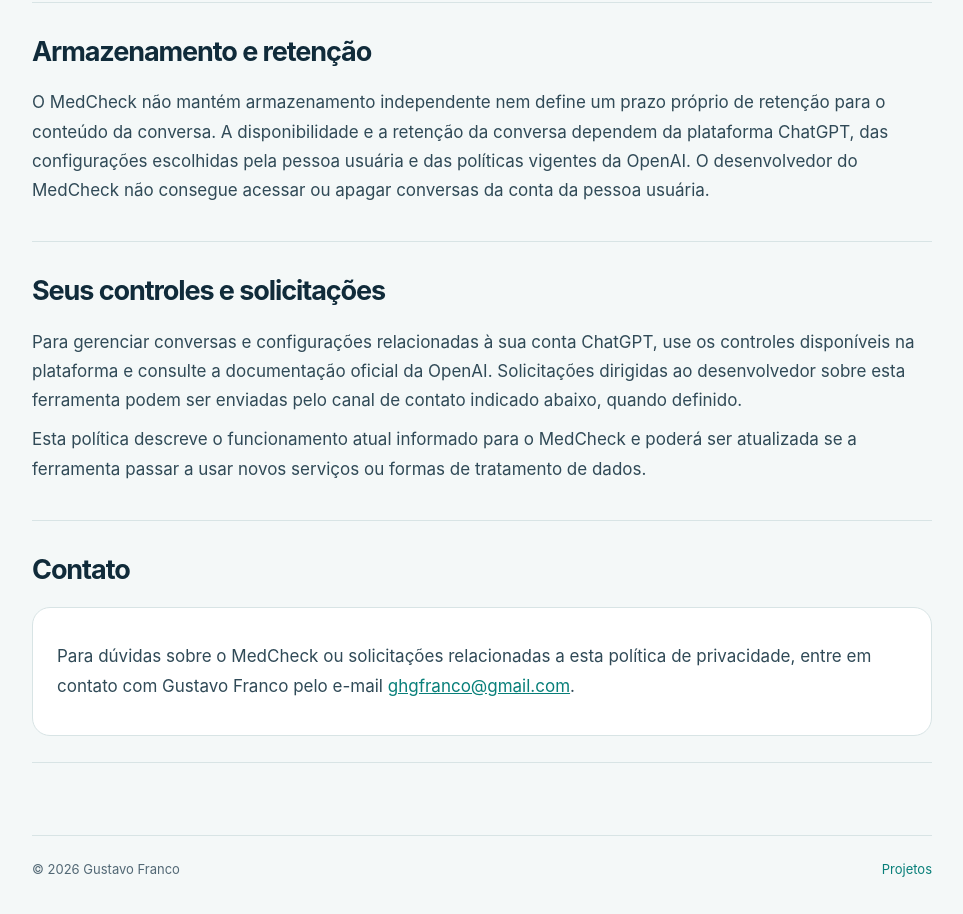
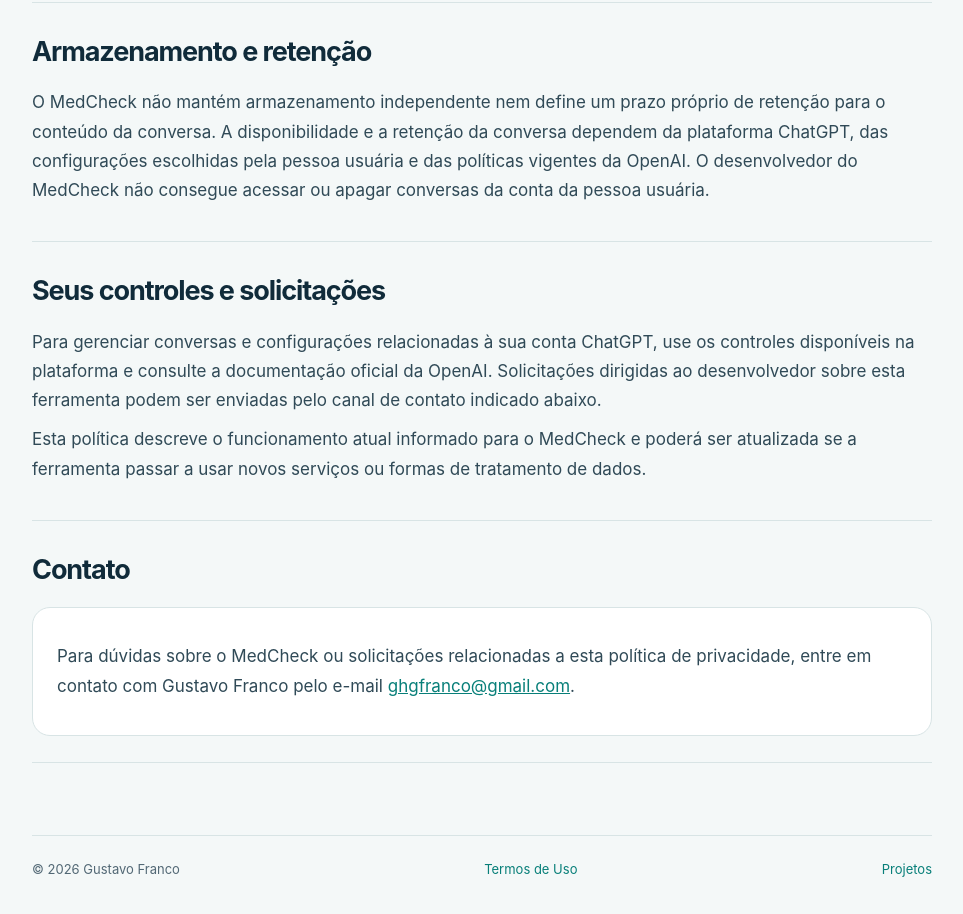
Before and after one commit to ghgfranco/medcheck-cirurgia-pediatrica, a plain HTML site: page index.html in a window 1280 px wide. Shown: the part 1463-2377 px from the top of the page, without its empty margins (158-1121 px from the left). Drawn offline with Linux system fonts and the light colour scheme.

Commit message:
Link MedCheck terms of use

```diff
--- a/index.html
+++ b/index.html
@@ -3,7 +3,7 @@
 <head>
   <meta charset="utf-8">
   <meta name="viewport" content="width=device-width, initial-scale=1">
-  <meta name="description" content="Conheça o MedCheck - Cirurgia Pediátrica, seu funcionamento e política de privacidade.">
+  <meta name="description" content="Conheça o MedCheck - Cirurgia Pediátrica, seu funcionamento, termos de uso e política de privacidade.">
   <meta name="theme-color" content="#102b3a">
   <title>MedCheck - Cirurgia Pediátrica | Gustavo Franco</title>
   <style>
@@ -15,15 +15,15 @@
   <main class="wrap">
     <section class="hero"><div class="eyebrow">Ferramenta de comunicação médica</div><h1>MedCheck - Cirurgia Pediátrica</h1><p>Revisão crítica de conteúdo para publicações sobre cirurgia pediátrica, com foco em clareza, valor educativo, clichês e segurança da comunicação.</p></section>
     <div class="notice"><strong>Importante:</strong> o MedCheck é um apoio editorial. Não substitui avaliação médica, diretrizes clínicas, revisão profissional nem atendimento individualizado. Não envie nomes, imagens identificáveis ou outros dados de pacientes, especialmente de crianças.</div>
-    <nav class="contents" aria-label="Nesta página"><a href="#sobre">Como funciona</a><a href="#dados">Dados e privacidade</a><a href="#retencao">Armazenamento e retenção</a><a href="#direitos">Seus controles</a><a href="#contato">Contato</a></nav>
+    <nav class="contents" aria-label="Nesta página"><a href="#sobre">Como funciona</a><a href="#dados">Dados e privacidade</a><a href="#retencao">Armazenamento e retenção</a><a href="#direitos">Seus controles</a><a href="#contato">Contato</a><a href="./termos-de-uso.html">Termos de Uso</a></nav>
     <article class="content">
       <section id="sobre"><h2>Como funciona</h2><p>O MedCheck é composto por instruções usadas dentro do ChatGPT. A pessoa usuária pode fornecer uma legenda e, quando aplicável, o texto visível em uma imagem para receber uma análise editorial: classificação do tipo de publicação, avaliação de valor e clareza, identificação de clichês e riscos de comunicação, além de sugestões de melhoria.</p><p>A ferramenta não oferece diagnóstico, tratamento ou aconselhamento médico individualizado. A responsabilidade pela revisão clínica e pela decisão de publicar permanece com quem produz o conteúdo.</p></section>
       <section id="dados"><h2>Dados e privacidade</h2><p><strong>Responsável por esta ferramenta:</strong> Gustavo Franco.</p><p>O conteúdo que você envia na conversa pode incluir textos, imagens e informações que você decidiu compartilhar com o ChatGPT. O MedCheck não possui servidor próprio, aplicativo externo ou banco de dados próprio para receber ou armazenar esses materiais. O desenvolvedor não recebe uma cópia do conteúdo submetido por meio da conversa.</p><p>O processamento da conversa ocorre na plataforma ChatGPT, conforme os termos, a política de privacidade, os controles de dados e as configurações da conta aplicáveis. Consulte a <a href="https://openai.com/policies/privacy-policy/" target="_blank" rel="noopener noreferrer">Política de Privacidade da OpenAI</a> e os <a href="https://help.openai.com/en/articles/7730893-data-controls-faq" target="_blank" rel="noopener noreferrer">controles de dados do ChatGPT</a> para informações sobre o tratamento feito pela plataforma.</p><p>Não envie dados pessoais ou sensíveis de pacientes. Para exemplos clínicos, remova nomes, datas, rostos, números de prontuário, localização e qualquer detalhe que possa identificar uma pessoa. Essa cautela é especialmente importante quando se trata de crianças e adolescentes.</p><p>Esta ferramenta não usa um canal próprio para publicidade, não vende dados e não os encaminha a serviços externos, pois não mantém integração ou armazenamento externo próprio.</p></section>
       <section id="retencao"><h2>Armazenamento e retenção</h2><p>O MedCheck não mantém armazenamento independente nem define um prazo próprio de retenção para o conteúdo da conversa. A disponibilidade e a retenção da conversa dependem da plataforma ChatGPT, das configurações escolhidas pela pessoa usuária e das políticas vigentes da OpenAI. O desenvolvedor do MedCheck não consegue acessar ou apagar conversas da conta da pessoa usuária.</p></section>
-      <section id="direitos"><h2>Seus controles e solicitações</h2><p>Para gerenciar conversas e configurações relacionadas à sua conta ChatGPT, use os controles disponíveis na plataforma e consulte a documentação oficial da OpenAI. Solicitações dirigidas ao desenvolvedor sobre esta ferramenta podem ser enviadas pelo canal de contato indicado abaixo, quando definido.</p><p>Esta política descreve o funcionamento atual informado para o MedCheck e poderá ser atualizada se a ferramenta passar a usar novos serviços ou formas de tratamento de dados.</p></section>
+      <section id="direitos"><h2>Seus controles e solicitações</h2><p>Para gerenciar conversas e configurações relacionadas à sua conta ChatGPT, use os controles disponíveis na plataforma e consulte a documentação oficial da OpenAI. Solicitações dirigidas ao desenvolvedor sobre esta ferramenta podem ser enviadas pelo canal de contato indicado abaixo.</p><p>Esta política descreve o funcionamento atual informado para o MedCheck e poderá ser atualizada se a ferramenta passar a usar novos serviços ou formas de tratamento de dados.</p></section>
       <section id="contato"><h2>Contato</h2><div class="contact"><p>Para dúvidas sobre o MedCheck ou solicitações relacionadas a esta política de privacidade, entre em contato com Gustavo Franco pelo e-mail <a href="mailto:ghgfranco@gmail.com">ghgfranco@gmail.com</a>.</p></div></section>
     </article>
   </main>
-  <footer class="wrap footer"><span>© 2026 Gustavo Franco</span><a href="./">Projetos</a></footer>
+  <footer class="wrap footer"><span>© 2026 Gustavo Franco</span><a href="./termos-de-uso.html">Termos de Uso</a><a href="./">Projetos</a></footer>
 </body>
 </html>
```
